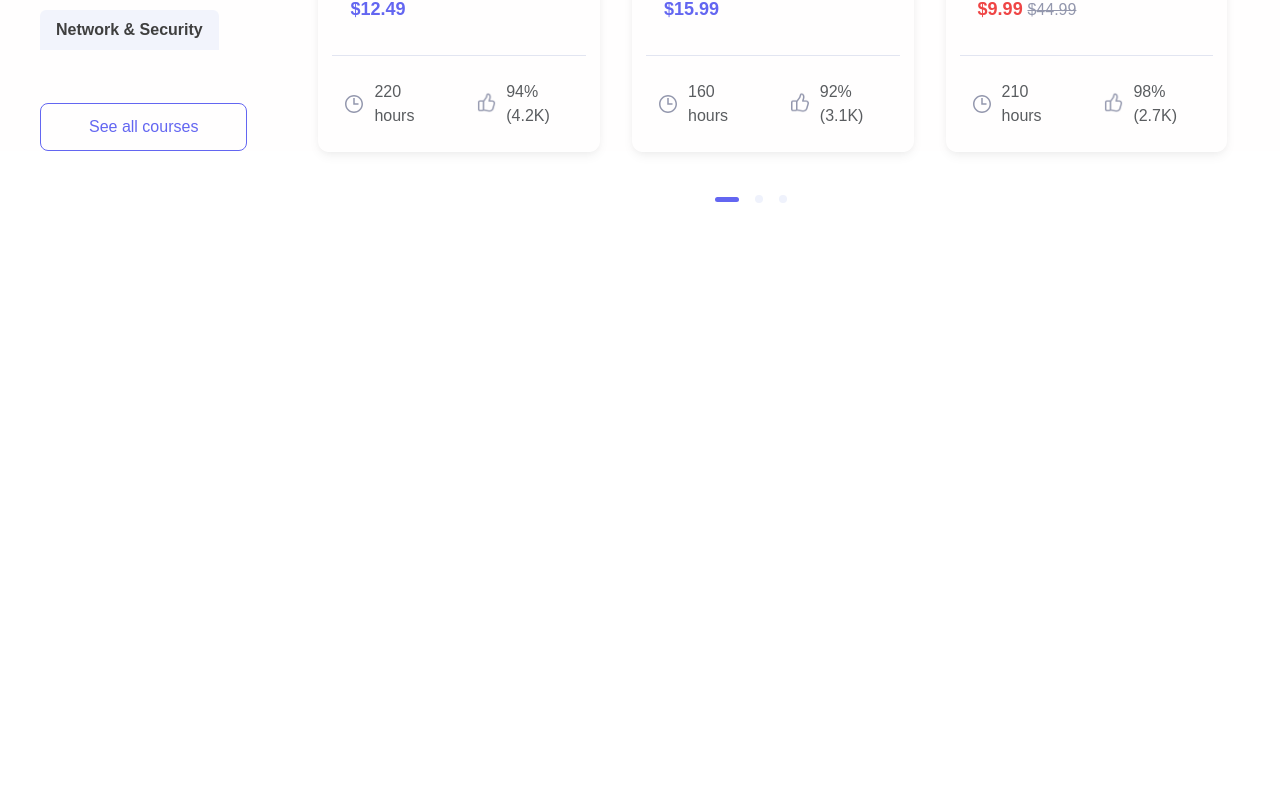
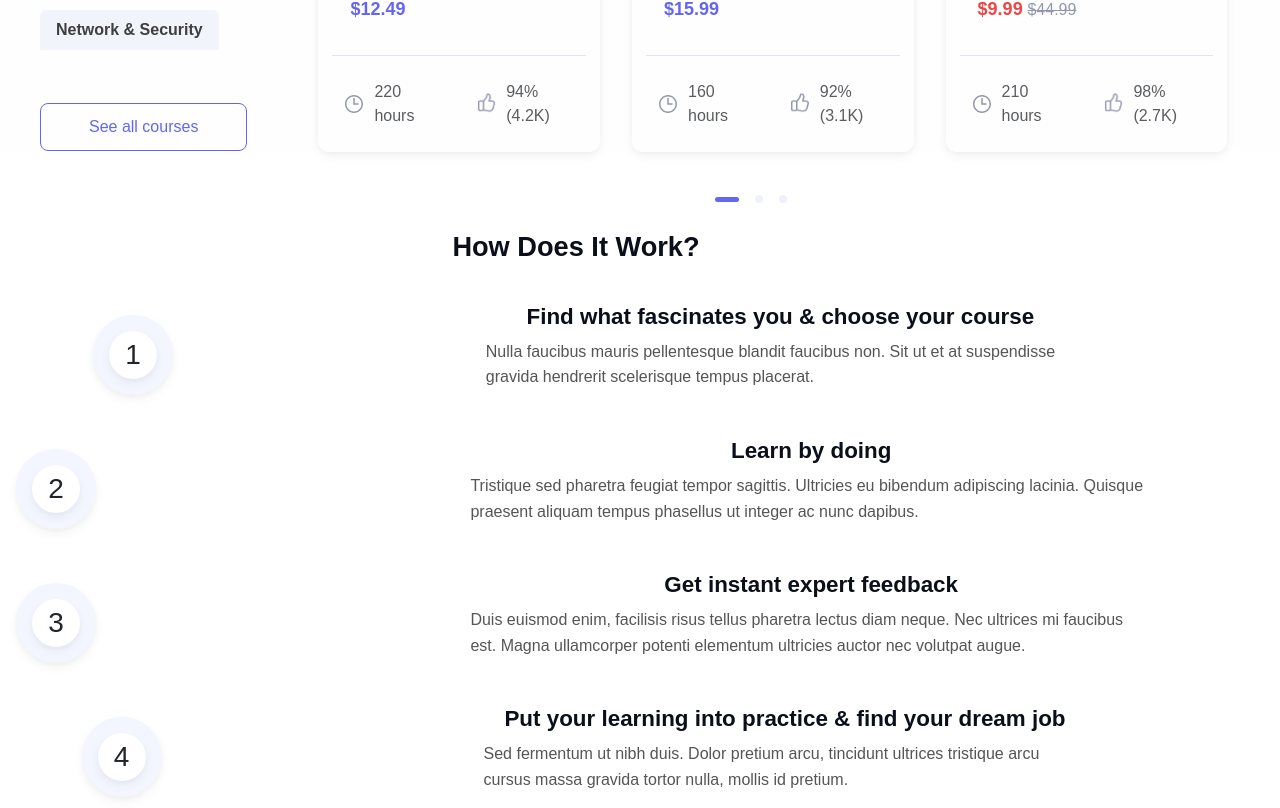
Before and after one commit to ol1mowski/it-shop.de, a React (Create React App) app: page / in a window 1280 px wide. Shown: the part 1225-2033 px from the top of the page. Before the commit the page ends 1712 px from the top, so only its background shows below. Built offline with nearby package versions, Linux system fonts and the light colour scheme.

Commit message:
add simple sketch to instructionSecrion (325px)

```diff
--- a/src/App.jsx
+++ b/src/App.jsx
@@ -1,5 +1,6 @@
 import CourseSection from "./Components/CourseSection/CourseSection";
 import Home from "./Components/Home/Home";
+import InstructionSection from "./Components/InstructionSection/InstructionSection";
 
 
 
@@ -8,6 +9,7 @@ function App() {
     <>
       <Home />
       <CourseSection />
+      <InstructionSection />
     </>
   );
 }
--- a/src/Components/CourseSection/CoursesSlider/Slider/Slide/slide.module.scss
+++ b/src/Components/CourseSection/CoursesSlider/Slider/Slide/slide.module.scss
@@ -113,8 +113,6 @@
 
             &__old {
                 margin-left: .3rem;
-                display: inline-block;
-                color: $purple;
                 font-size: 1rem;
                 display: inline-block;
                 font-weight: 500;
--- /dev/null
+++ b/src/Components/InstructionSection/Instruction/Instruction.jsx
@@ -0,0 +1,36 @@
+import style from './Instruction.module.scss';
+
+const Instruction = props => {
+
+    const { id, header, content } = props
+
+    return (
+        <>
+            <div className={style.instructionContainer}>
+                <div className={style.instructionContainer__imageSection}>
+                    <div className={style.instructionContainer__imageSection__wrapper}>
+                        <div className={style.instructionContainer__imageSection__wrapper__textWrapper}>
+                            <h3 className={style.instructionContainer__imageSection__wrapper__textWrapper__h3}>
+                                {id}
+                            </h3>
+                        </div>
+                    </div>
+                </div>
+                <div className={style.instructionContainer__contentSection}>
+                    <div className={style.instructionContainer__contentSection__header}>
+                        <h2 className={style.instructionContainer__contentSection__header__h2}>
+                            {header}
+                        </h2>
+                    </div>
+                    <div className={style.instructionContainer__contentSection__p}>
+                        <p>
+                            { content }
+                        </p>
+                    </div>
+                </div>
+            </div>
+        </>
+    );
+};
+
+export default Instruction;
--- /dev/null
+++ b/src/Components/InstructionSection/Instruction/Instruction.module.scss
@@ -0,0 +1,47 @@
+@import '../../../sass/setting.module.scss';
+
+.instructionContainer {
+    @include d-flex;
+    margin-top: 2rem;
+
+    &__contentSection {
+        width: 60%;
+        @include d-flex-row;
+        &__header {
+            &__h2 {
+                color: #0b0f19;
+                font-size: 1.4rem;
+                font-weight: 700;
+            }
+        }
+        &__p {
+            @include p;
+        }
+    }
+
+    &__imageSection {
+        margin-left: 1rem;
+        width: 40%;
+        &__wrapper {
+            background-color: #f3f6ff;
+            width: 5rem;
+            border-radius: 100%;
+            @include d-flex;
+            box-shadow: 0 0.275rem 0.75rem -0.0625rem rgba(11, 15, 25, 0.06), 0 0.125rem 0.4rem -0.0625rem rgba(11, 15, 25, 0.03);
+            height: 5rem;
+
+            &__textWrapper {
+                background-color: #fff;
+                box-shadow: 0 0.275rem 0.75rem -0.0625rem rgba(11, 15, 25, 0.06), 0 0.125rem 0.4rem -0.0625rem rgba(11, 15, 25, 0.03);
+                width: 3rem;
+                border-radius: 100%;
+                height: 3rem;
+                @include d-flex;
+
+                &__h3 {
+                    margin: 0;
+                }
+            }
+        }
+    }
+}
--- /dev/null
+++ b/src/Components/InstructionSection/InstructionSection.jsx
@@ -0,0 +1,48 @@
+import Instruction from './Instruction/Instruction';
+import style from './instructionSection.module.scss';
+
+const InstructionSection = () => {
+
+    const INSTRUCTION_DATA = [
+        {
+            id: 1,
+            header: 'Find what fascinates you & choose your course',
+            content: 'Nulla faucibus mauris pellentesque blandit faucibus non. Sit ut et at suspendisse gravida hendrerit scelerisque tempus placerat.',
+        },
+        {
+            id: 2,
+            header: 'Learn by doing',
+            content: 'Tristique sed pharetra feugiat tempor sagittis. Ultricies eu bibendum adipiscing lacinia. Quisque praesent aliquam tempus phasellus ut integer ac nunc dapibus.',
+        },
+        {
+            id: 3,
+            header: 'Get instant expert feedback',
+            content: 'Duis euismod enim, facilisis risus tellus pharetra lectus diam neque. Nec ultrices mi faucibus est. Magna ullamcorper potenti elementum ultricies auctor nec volutpat augue.',
+        },
+        {
+            id: 4,
+            header: 'Put your learning into practice & find your dream job',
+            content: 'Sed fermentum ut nibh duis. Dolor pretium arcu, tincidunt ultrices tristique arcu cursus massa gravida tortor nulla, mollis id pretium.',
+        },
+    ];
+
+    return (
+        <>
+            <section className={style.instructionSection}>
+                <h2 className={style.instructionSection__h2}>
+                    How Does It Work?
+                </h2>
+                {INSTRUCTION_DATA.map((val) => (
+                    <Instruction
+                        key={val.id}
+                        id={val.id}
+                        header={val.header}
+                        content={val.content}
+                    />
+                ))}
+            </section>
+        </>
+    );
+};
+
+export default InstructionSection;
--- /dev/null
+++ b/src/Components/InstructionSection/instructionSection.module.scss
@@ -0,0 +1,13 @@
+@import '../../sass/setting.module.scss';
+
+.instructionSection {
+    margin-top: 5rem;
+    @include d-flex-row;
+    width: 90vw;
+
+    &__h2 {
+        color: #0b0f19;
+        font-size: $headers-size;
+        font-weight: 700;
+    }
+}
--- a/src/sass/setting.module.scss
+++ b/src/sass/setting.module.scss
@@ -18,6 +18,14 @@
     @media (orientation: landscape)and (min-width: 320px) and (max-width: 920px) {
         padding: 1.2rem;
     }
+}
+
+@mixin p() {
+    font-family: Mulish,sans-serif;
+    color: #555;
+    font-size: 1rem;
+    font-weight: 500;
+    line-height: 1.6;
 }
 
 @mixin d-flex-row() {
```
